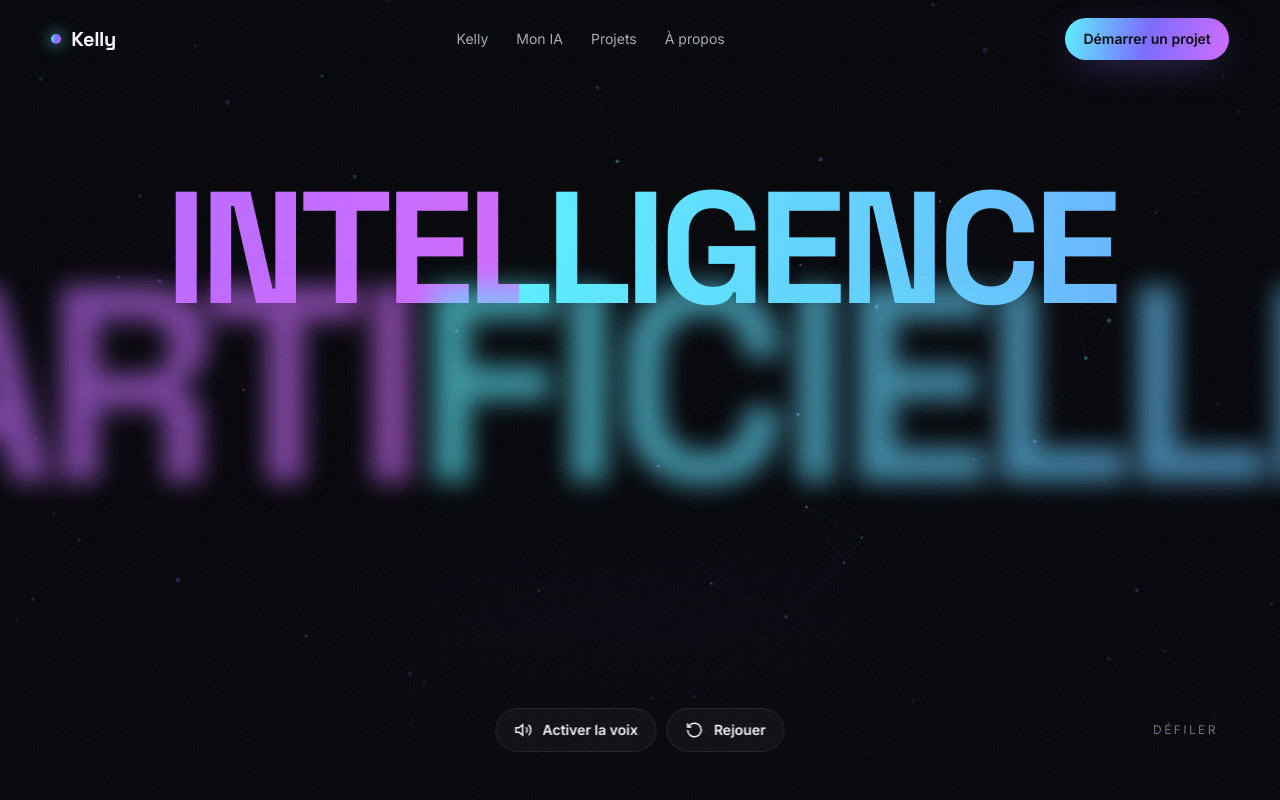
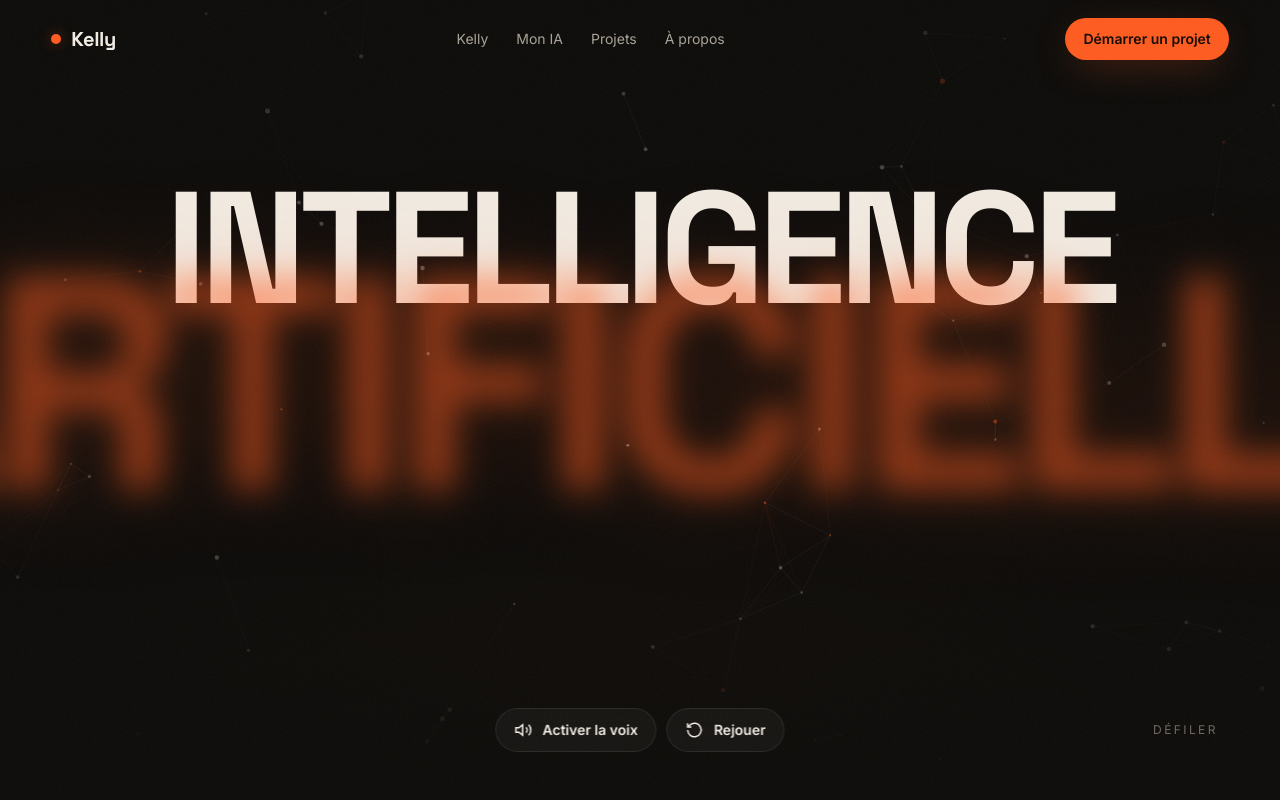
Before and after one commit to kellygaming/potfolio, a Next.js app: page / in a window 1280 px wide. Shown: the top 800 px of the page. Built offline with nearby package versions, Linux system fonts and the light colour scheme.

Commit message:
Palette braise sans dégradé, texte « révolution industrielle », voix générée retirée
Co-Authored-By: Claude Opus 5.5 <noreply@anthropic.com>
Claude-Session: https://claude.ai/code/session_01MJM4UbrwAD5yPCtFijgfMB

```diff
--- a/app/globals.css
+++ b/app/globals.css
@@ -4,20 +4,21 @@
    ============================================================ */
 
 :root {
-  --bg: #05060a;
-  --bg-2: #0b0d14;
+  --bg: #0c0b09;
+  --bg-2: #15130f;
   --surface: rgba(255, 255, 255, 0.04);
   --surface-2: rgba(255, 255, 255, 0.07);
   --line: rgba(255, 255, 255, 0.09);
-  --ink: #f4f5f8;
-  --ink-2: #a6abba;
-  --ink-3: #6b7080;
+  --ink: #f2ede4;
+  --ink-2: #aaa397;
+  --ink-3: #6f695f;
 
-  --ai-1: #5cf2ff;
-  --ai-2: #7b6bff;
-  --ai-3: #d16bff;
-  --ai: linear-gradient(100deg, var(--ai-1) 0%, var(--ai-2) 50%, var(--ai-3) 100%);
-  --ai-glow: rgba(123, 107, 255, 0.45);
+  /* Une seule couleur d'accent, pleine : la braise. Pas de dégradé. */
+  --ember: #ff5b1f;
+  --ember-soft: #ff8a5c;
+  --ember-deep: #c63d0c;
+  --ember-glow: rgba(255, 91, 31, 0.35);
+  --ai: var(--ember);
 
   --ok: #3ddc97;
   --err: #ff6b81;
@@ -81,12 +82,12 @@ select {
 }
 
 ::selection {
-  background: var(--ai-2);
+  background: var(--ember);
   color: #fff;
 }
 
 :focus-visible {
-  outline: 2px solid var(--ai-1);
+  outline: 2px solid var(--ember);
   outline-offset: 3px;
   border-radius: 6px;
 }
@@ -101,10 +102,7 @@ select {
 }
 
 .ai-text {
-  background: var(--ai);
-  -webkit-background-clip: text;
-  background-clip: text;
-  color: transparent;
+  color: var(--ember);
 }
 
 .eyebrow {
@@ -169,13 +167,13 @@ select {
 }
 .btn-primary {
   border: 0;
-  color: #07080d;
-  background: var(--ai);
-  box-shadow: 0 10px 40px -10px var(--ai-glow);
+  color: #120a05;
+  background: var(--ember);
+  box-shadow: 0 10px 40px -10px var(--ember-glow);
 }
 .btn-primary:hover {
-  background: var(--ai);
-  box-shadow: 0 16px 50px -10px var(--ai-glow);
+  background: var(--ember-soft);
+  box-shadow: 0 16px 50px -10px var(--ember-glow);
 }
 .btn svg {
   width: 18px;
@@ -219,7 +217,7 @@ select {
 }
 .nav[data-scrolled="true"] {
   padding-block: 12px;
-  background: rgba(5, 6, 10, 0.72);
+  background: rgba(12, 11, 9, 0.72);
   backdrop-filter: blur(14px);
   border-bottom: 1px solid var(--line);
 }
@@ -238,7 +236,7 @@ select {
   height: 10px;
   border-radius: 50%;
   background: var(--ai);
-  box-shadow: 0 0 16px var(--ai-1);
+  box-shadow: 0 0 14px var(--ember-glow);
 }
 .nav-links {
   display: flex;
@@ -274,7 +272,7 @@ select {
   display: grid;
   place-items: center;
   isolation: isolate;
-  background: radial-gradient(120% 80% at 50% 110%, #12102a 0%, var(--bg) 60%);
+  background: radial-gradient(120% 80% at 50% 115%, #2a150a 0%, var(--bg) 60%);
 }
 .hero-canvas,
 .hero-film {
@@ -293,7 +291,7 @@ select {
   z-index: -1;
   pointer-events: none;
   background:
-    radial-gradient(60% 50% at 50% 50%, transparent 0%, rgba(5, 6, 10, 0.75) 100%),
+    radial-gradient(60% 50% at 50% 50%, transparent 0%, rgba(12, 11, 9, 0.75) 100%),
     linear-gradient(to bottom, transparent 70%, var(--bg) 100%);
 }
 .hero-stage {
@@ -331,17 +329,12 @@ select {
 .hero-final span {
   display: block;
 }
-.hero-final .ai-text {
-  filter: drop-shadow(0 0 40px rgba(123, 107, 255, 0.35));
+.hero-final .hf-1 {
+  color: var(--ink);
 }
-.hero-final .shine {
-  background-size: 220% 100%;
-  animation: shine 6s linear infinite;
-}
-@keyframes shine {
-  to {
-    background-position: -220% 0;
-  }
+.hero-final .hf-2 {
+  color: var(--ember);
+  text-shadow: 0 0 60px var(--ember-glow);
 }
 .hero-sub {
   margin: 28px auto 0;
@@ -434,8 +427,8 @@ select {
   border-radius: 28px;
   overflow: hidden;
   background:
-    radial-gradient(80% 60% at 50% 30%, #2a2060, transparent),
-    linear-gradient(160deg, #141432, #07070f);
+    radial-gradient(80% 60% at 50% 30%, #3a1e10, transparent),
+    linear-gradient(160deg, #1c1611, #0a0907);
   box-shadow:
     0 40px 120px -30px rgba(0, 0, 0, 0.9),
     0 0 0 1px var(--line);
@@ -460,7 +453,7 @@ select {
   content: "";
   position: absolute;
   inset: 0;
-  background: linear-gradient(to top, rgba(5, 6, 10, 0.92) 0%, rgba(5, 6, 10, 0.1) 45%, transparent 70%);
+  background: linear-gradient(to top, rgba(12, 11, 9, 0.92) 0%, rgba(12, 11, 9, 0.1) 45%, transparent 70%);
 }
 .claim-id {
   position: absolute;
@@ -526,7 +519,7 @@ select {
   padding: 10px 16px;
   border-radius: 999px;
   border: 1px solid var(--line);
-  background: rgba(10, 11, 18, 0.7);
+  background: rgba(16, 14, 12, 0.7);
   backdrop-filter: blur(10px);
   font-size: 14px;
 }
@@ -568,7 +561,7 @@ select {
   position: absolute;
   inset: 10% -20% auto;
   height: 70%;
-  background: radial-gradient(50% 50% at 50% 50%, rgba(123, 107, 255, 0.18), transparent 70%);
+  background: radial-gradient(50% 50% at 50% 50%, rgba(255, 91, 31, 0.1), transparent 70%);
   pointer-events: none;
 }
 .assistant-grid {
@@ -608,19 +601,19 @@ select {
 }
 .orb .halo {
   inset: -30%;
-  background: radial-gradient(circle, var(--ai-glow), transparent 65%);
+  background: radial-gradient(circle, var(--ember-glow), transparent 65%);
   animation: breathe 3.6s ease-in-out infinite;
 }
 .orb .core {
   background:
-    radial-gradient(35% 35% at 35% 30%, rgba(255, 255, 255, 0.95), transparent 70%),
-    conic-gradient(from 0deg, var(--ai-1), var(--ai-2), var(--ai-3), var(--ai-1));
+    radial-gradient(35% 35% at 35% 30%, rgba(255, 240, 225, 0.95), transparent 70%),
+    radial-gradient(circle at 50% 60%, var(--ember-soft), var(--ember) 45%, var(--ember-deep) 100%);
   animation:
     spin 8s linear infinite,
     blob 7s ease-in-out infinite;
   box-shadow:
     inset 0 -10px 30px rgba(0, 0, 0, 0.35),
-    0 0 40px rgba(92, 242, 255, 0.35);
+    0 0 40px var(--ember-glow);
 }
 .orb[data-thinking="true"] .core {
   animation-duration: 1.4s, 2.2s;
@@ -662,7 +655,7 @@ select {
   position: relative;
   border-radius: 28px;
   border: 1px solid var(--line);
-  background: linear-gradient(180deg, rgba(20, 21, 34, 0.85), rgba(10, 11, 18, 0.9));
+  background: linear-gradient(180deg, rgba(28, 25, 21, 0.85), rgba(16, 14, 12, 0.9));
   box-shadow: 0 40px 100px -40px rgba(0, 0, 0, 0.9);
   overflow: hidden;
 }
@@ -726,7 +719,8 @@ select {
 }
 .msg-user {
   align-self: flex-end;
-  background: linear-gradient(120deg, #3a2fd0, #6a3fd8);
+  background: var(--ember);
+  color: #120a05;
   border-bottom-right-radius: 6px;
 }
 .msg-err {
@@ -808,7 +802,7 @@ select {
   transition: border-color 0.2s;
 }
 .chat-form textarea:focus {
-  border-color: var(--ai-2);
+  border-color: var(--ember);
 }
 .chat-form .btn {
   --h: 50px;
@@ -1099,7 +1093,7 @@ select {
   object-fit: cover;
   box-shadow:
     0 0 0 2px var(--bg),
-    0 0 0 4px var(--ai-2);
+    0 0 0 4px var(--ember);
 }
 .contact-me b {
   display: block;
@@ -1116,7 +1110,7 @@ select {
   padding: clamp(20px, 3vw, 34px);
   border-radius: 28px;
   border: 1px solid var(--line);
-  background: linear-gradient(180deg, rgba(20, 21, 34, 0.7), rgba(10, 11, 18, 0.8));
+  background: linear-gradient(180deg, rgba(28, 25, 21, 0.7), rgba(16, 14, 12, 0.8));
 }
 @media (max-width: 600px) {
   .form {
@@ -1158,7 +1152,7 @@ select {
 .field input:focus,
 .field textarea:focus,
 .field select:focus {
-  border-color: var(--ai-2);
+  border-color: var(--ember);
 }
 fieldset.field {
   border: 0;
@@ -1189,13 +1183,13 @@ fieldset.field {
   transition: all 0.2s;
 }
 .choices input:checked + span {
-  color: #07080d;
-  background: var(--ai);
+  color: #120a05;
+  background: var(--ember);
   border-color: transparent;
   font-weight: 600;
 }
 .choices input:focus-visible + span {
-  outline: 2px solid var(--ai-1);
+  outline: 2px solid var(--ember);
   outline-offset: 2px;
 }
 .hp {
--- a/components/Hero.tsx
+++ b/components/Hero.tsx
@@ -50,19 +50,9 @@ function useNeuralCanvas(ref: React.RefObject<HTMLCanvasElement | null>) {
       }));
     };
 
-    const color = (t: number, a: number) => {
-      // dégradé cyan → violet → magenta
-      const stops = [
-        [92, 242, 255],
-        [123, 107, 255],
-        [209, 107, 255],
-      ];
-      const s = t * 2;
-      const i = Math.min(1, Math.floor(s));
-      const f = s - i;
-      const c = stops[i].map((v, k) => Math.round(v + (stops[i + 1][k] - v) * f));
-      return `rgba(${c[0]},${c[1]},${c[2]},${a})`;
-    };
+    // Réseau couleur crème ; un point sur sept brille en braise.
+    const color = (t: number, a: number) =>
+      Math.round(t * 1000) % 7 === 0 ? `rgba(255,91,31,${a})` : `rgba(242,237,228,${a * 0.75})`;
 
     const frame = () => {
       raf = requestAnimationFrame(frame);
@@ -215,7 +205,7 @@ export default function Hero() {
     tl.current?.kill();
     const q = gsap.utils.selector(el);
     const lines = q(".hero-line");
-    const finalWords = q(".hero-final .ai-text");
+    const finalWords = q(".hero-final .hf");
     const stage = q(".hero-stage");
 
     gsap.set(lines, { opacity: 0 });
@@ -318,7 +308,7 @@ export default function Hero() {
       <div
         className="hero-flash"
         aria-hidden
-        style={{ position: "absolute", inset: 0, background: "radial-gradient(circle, #fff, #8f86ff 40%, transparent 75%)", opacity: 0, pointerEvents: "none" }}
+        style={{ position: "absolute", inset: 0, background: "radial-gradient(circle, #fff3e8, #ff5b1f 40%, transparent 75%)", opacity: 0, pointerEvents: "none" }}
       />
 
       {!site.heroFilm && (
@@ -334,8 +324,8 @@ export default function Hero() {
           ))}
           <h1 className="hero-final">
             <span className="sr-only">{heroLines.join(" ")} </span>
-            {heroFinal.map((w) => (
-              <span key={w} className="ai-text shine">
+            {heroFinal.map((w, i) => (
+              <span key={w} className={`hf hf-${i + 1}`}>
                 {w}
               </span>
             ))}
--- a/lib/site.ts
+++ b/lib/site.ts
@@ -7,39 +7,38 @@ export const site = {
   url: "https://kelly-portfolio-gamma.vercel.app",
   github: "https://github.com/kellygaming",
 
-  // Film d'ouverture (rendu avec /motionbykelly). Tant qu'il vaut null, le hero joue
-  // la version animée en code, sur la même voix et le même texte.
+  // Film d'ouverture optionnel. Null : le hero joue l'animation en code (choix actuel).
   heroFilm: null as null | { src: string; poster: string },
-  // Voix off du hero : déposer le MP3 dans public/audio/. Sans fichier, la voix
-  // du navigateur (fr-FR) prend le relais.
+  // Voix off du hero (la voix de Kelly) : déposer le MP3 dans public/audio/.
+  // Sans fichier, la voix du navigateur (fr-FR) prend le relais.
   heroVoice: "/audio/hero-voix.mp3",
   photo: "/images/kelly.jpg",
 } as const;
 
 export const heroLines = [
-  "Depuis l'intelligence artificielle,",
+  "Depuis la révolution industrielle,",
   "nous touchons aujourd'hui",
   "quelque chose d'incroyable.",
 ] as const;
 
-// Minutage mot par mot de la voix (public/audio/hero-voix.mp3), en secondes.
+// Minutage mot par mot (en secondes). Estimé : à recaler sur la voix de Kelly dès réception.
 export const heroCues = {
   lines: [
-    [0.0, 0.4, 1.08],
-    [2.36, 2.6, 2.88],
-    [3.36, 3.68, 4.16],
+    [0.0, 0.4, 0.6, 1.2],
+    [2.4, 2.65, 2.95],
+    [3.45, 3.75, 4.15],
   ],
-  lineOut: [2.15, 3.22, 5.15],
-  final: [5.44, 6.48],
-  signature: 7.76,
+  lineOut: [2.2, 3.3, 5.2],
+  final: [5.5, 6.5],
+  signature: 7.8,
 } as const;
 
 export const heroFinal = ["INTELLIGENCE", "ARTIFICIELLE"] as const;
 
 export const heroSpoken =
-  "Depuis l'intelligence artificielle, nous touchons aujourd'hui quelque chose d'incroyable... L'intelligence artificielle. Et moi, je la maîtrise.";
+  "Depuis la révolution industrielle, nous touchons aujourd'hui quelque chose d'incroyable... L'intelligence artificielle. Et moi, je la maîtrise.";
 
-// Signature du film (version B validée par Kelly).
+// Signature de l'introduction.
 export const heroSignature = "Et moi, je la maîtrise.";
 
 export const mastery = [
```
Also changed, not shown: 2 other files (tests, documents, lock files or other folders).
